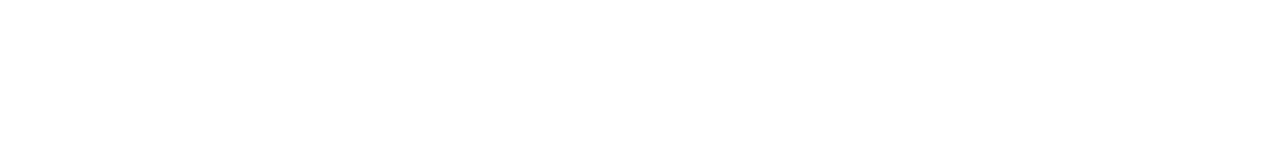
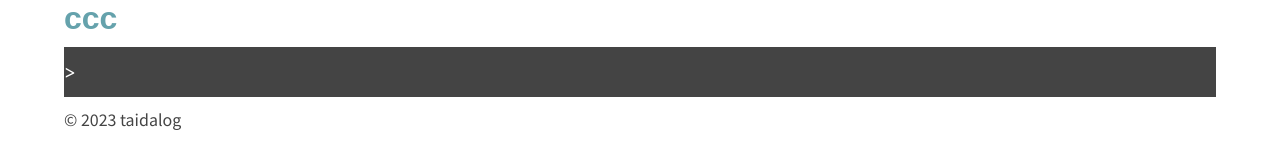
Before and after one commit to taidalog/test.ccc, a website: page docs/index.html in a window 1280 px wide. Drawn offline with nearby package versions, Linux system fonts and the light colour scheme; a web font is replaced by a local one.

Commit message:
Wrote html and css. #2

```diff
--- a/docs/index.html
+++ b/docs/index.html
@@ -1,9 +1,44 @@
 <!doctype html>
 <html>
+
 <head>
-  <title></title>
+  <title>ccc</title>
   <meta http-equiv='Content-Type' content='text/html; charset=utf-8'>
+  <meta name="description" content="ccc: custimizable command countdown timer.">
   <meta name="viewport" content="width=device-width, initial-scale=1">
+  <!-- stylesheet -->
+  <link rel="stylesheet" href="/style.css?v=0.1.0">
+  <!-- script -->
+  <script type="text/javascript" src="/bundle.js?v=0.1.0"></script>
+  <!-- Google Fonts -->
+  <link rel="preconnect" href="https://fonts.googleapis.com">
+  <link rel="preconnect" href="https://fonts.gstatic.com" crossorigin>
+  <link
+    href="https://fonts.googleapis.com/css2?family=Zen+Kurenaido&text= !&quot;$%()*+,-./0123456789:=ABCDEFGHIJKLMNOPQRSTUVWXYZabcdefghijklmnopqrstuvwxyz&display=swap"
+    rel="stylesheet">
+  <link
+    href="https://fonts.googleapis.com/css2?family=Noto+Sans+Mono:wght@500&text= !&quot;;$%()*+,-./0123456789:=ABCDEFGHIJKLMNOPQRSTUVWXYZabcdefghijklmnopqrstuvwxyz&lt;&gt;&display=swap"
+    rel="stylesheet">
+  <link href="https://fonts.googleapis.com/css2?family=Noto+Sans+JP:wght@400;700&display=swap" rel="stylesheet">
+  <link rel="stylesheet"
+    href="https://fonts.googleapis.com/css2?family=Material+Symbols+Outlined:opsz,wght,FILL,GRAD@20..48,100..700,0..1,-50..200" />
 </head>
-<body></body>
+
+<body>
+  <header>
+    <h1>ccc</h1>
+  </header>
+  <main>
+    <form id="inputArea">
+      <label for="commandInput">&gt;</label>
+      <input type="text" id="commandInput">
+    </form>
+    <output id="outputArea"></output>
+    <output id="timerArea"></output>
+  </main>
+  <footer>
+    &copy; 2023 taidalog
+  </footer>
+</body>
+
 </html>
--- /dev/null
+++ b/docs/style.css
@@ -0,0 +1,57 @@
+html {
+    font-family: 'Noto Sans JP', sans-serif;
+    font-weight: 400;
+    color: #444444;
+}
+
+body {
+    margin: 0;
+}
+
+h1 {
+    color: #65a2ac;
+    font-family: 'Zen Kurenaido', sans-serif;
+    margin: 0;
+}
+
+h2 {
+    margin: 0;
+    color: lightslategray;
+}
+
+header,
+main,
+footer {
+    width: 90%;
+    margin: 0 auto;
+}
+
+main {
+    padding: 10px 0;
+}
+
+main>form {
+    font-family: 'Noto Sans Mono', monospace;
+    font-size: 1.25rem;
+    width: 100%;
+    color: #ffffff;
+    background-color: #444444;
+}
+
+main>form>input {
+    font-family: 'Noto Sans Mono', monospace;
+    font-size: 1.25rem;
+    padding: 1%;
+    width: 95%;
+    color: #ffffff;
+    background-color: #444444;
+    border: none;
+}
+
+main>form>input:focus {
+    outline: none;
+}
+
+main>form>label {
+    font-family: 'Noto Sans Mono', monospace;
+}
```
